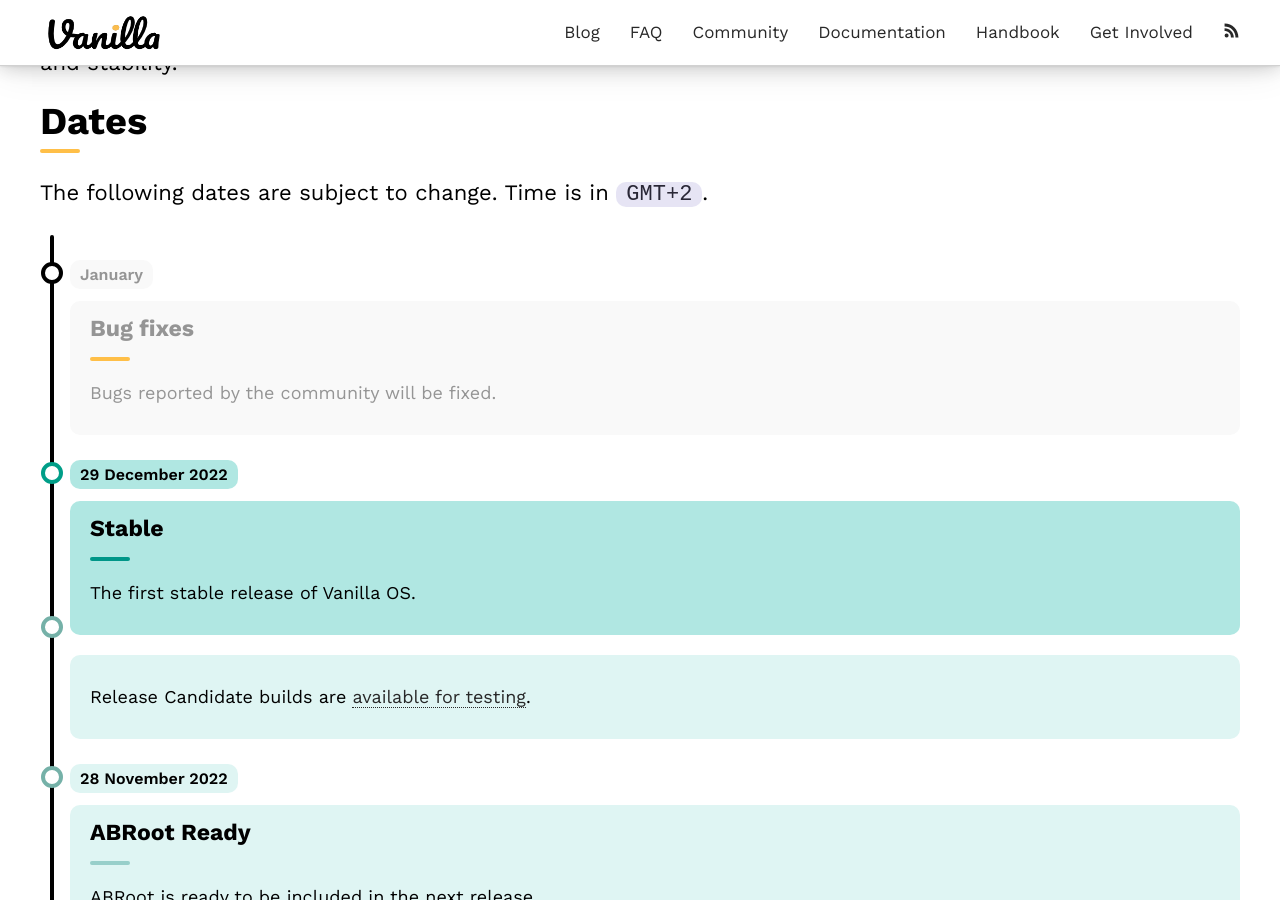
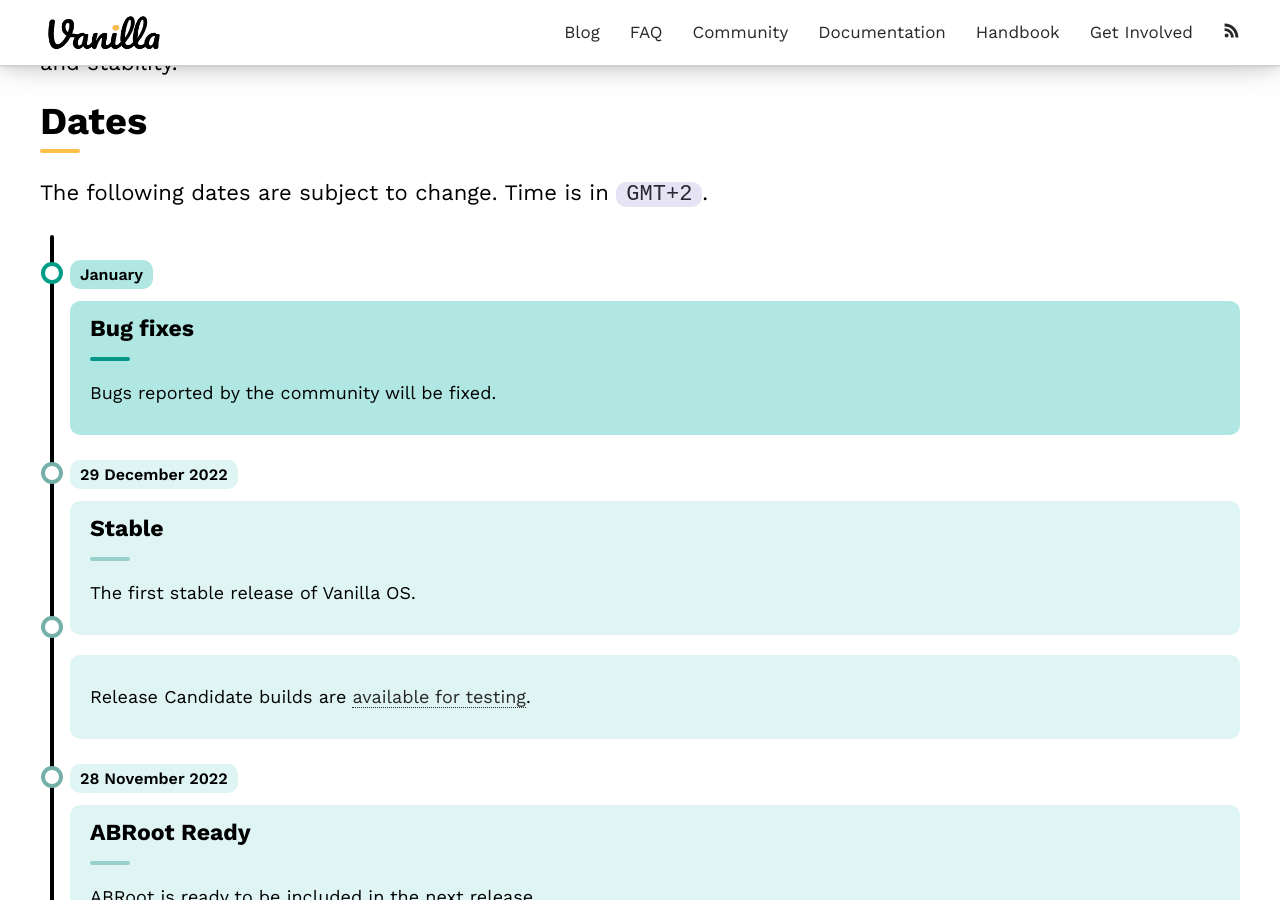
Before and after one commit to Vanilla-OS/website, a Jekyll site: the page built from roadmap.md, in a window 1280 px wide and 900 px high, scrolled down 643 px. Built offline with Jekyll 4.4.1, drawn with Linux system fonts in a browser that asks for light colours.

Commit message:
update roadmap

```diff
--- a/roadmap.md
+++ b/roadmap.md
@@ -15,14 +15,14 @@
 The following dates are subject to change. Time is in `GMT+2`.
 
 <div class="timeline">
-    <div class="timeline-item timeline-grayed">
+    <div class="timeline-item timeline-green">
         <span class="timeline-label">January</span>
         <div class="timeline-item-content">
             <h4>Bug fixes</h4>
             <p>Bugs reported by the community will be fixed.</p>
         </div>
     </div>
-    <div class="timeline-item timeline-green">
+    <div class="timeline-item timeline-dimmed-green">
         <span class="timeline-label">29 December 2022</span>
         <div class="timeline-item-content">
             <h4>Stable</h4>
```
